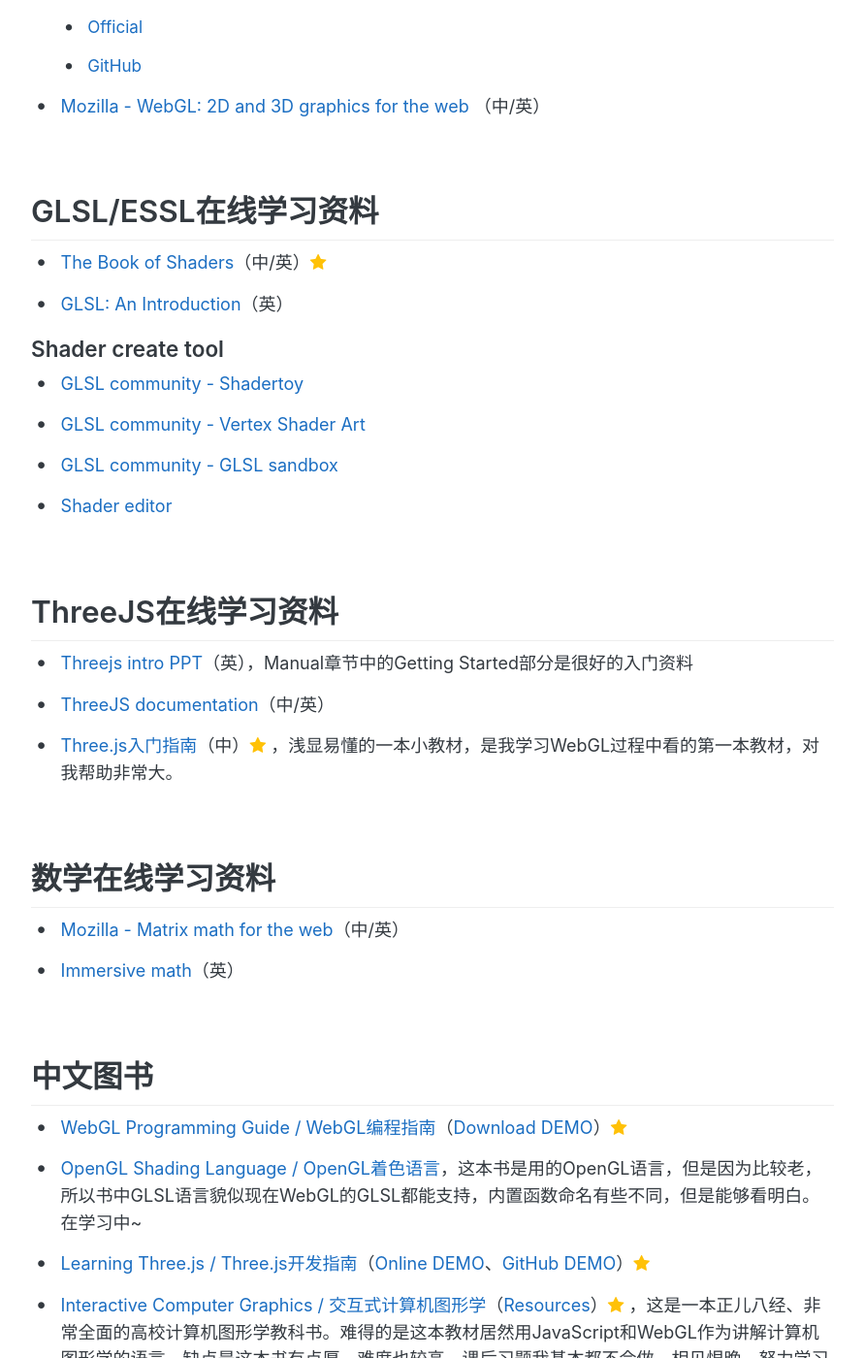
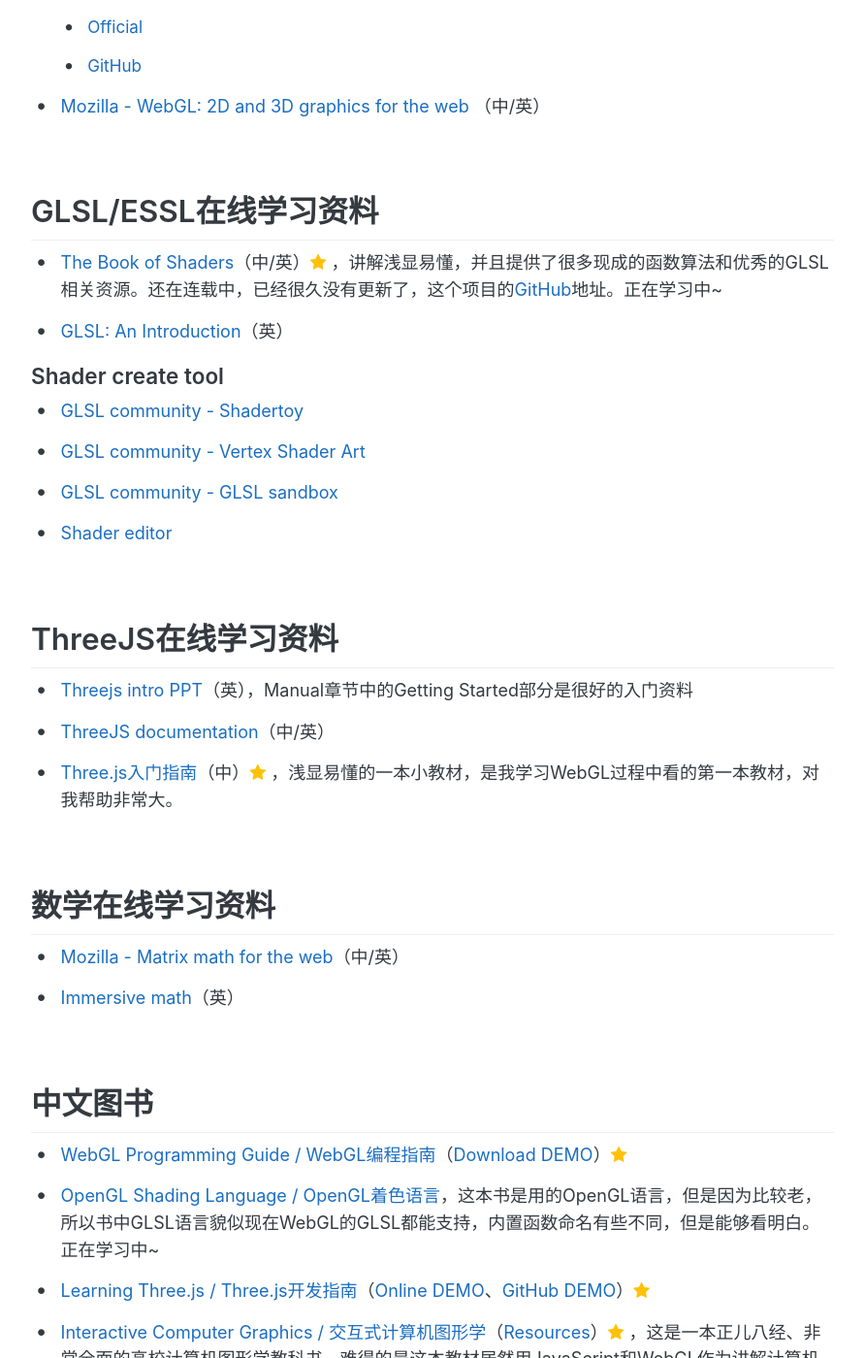
Before and after one commit to xiehuating/xiehuating.github.io, a Jekyll site: the page built from _posts/2019-04-28-webgl-learning-tutorials-for-beginner.md, in a window 1280 px wide and 1400 px high, scrolled down 1374 px. Shown: the whole window at 97% size, without its empty margins (194-1085 px from the left). Built offline with Jekyll 4.4.1, drawn with Linux system fonts in a browser that asks for light colours; some web fonts are replaced.

Commit message:
update typos

```diff
--- a/_posts/2019-04-28-webgl-learning-tutorials-for-beginner.md
+++ b/_posts/2019-04-28-webgl-learning-tutorials-for-beginner.md
@@ -45,7 +45,7 @@
 
 ## GLSL/ESSL在线学习资料
 
-- [The Book of Shaders](https://thebookofshaders.com/)（中/英）<i class="fa fa-star" aria-hidden="true" style="color: #ffc107" title="Favorite"></i>
+- [The Book of Shaders](https://thebookofshaders.com/)（中/英）<i class="fa fa-star" aria-hidden="true" style="color: #ffc107" title="Favorite"></i> ，讲解浅显易懂，并且提供了很多现成的函数算法和优秀的GLSL相关资源。还在连载中，已经很久没有更新了，这个项目的[GitHub](https://github.com/patriciogonzalezvivo/thebookofshaders)地址。正在学习中~
 - [GLSL: An Introduction](http://nehe.gamedev.net/article/glsl_an_introduction/25007/)（英）
 
 #### Shader create tool
@@ -75,7 +75,7 @@
 ## 中文图书
 
 - [WebGL Programming Guide / WebGL编程指南](https://book.douban.com/subject/25909351/)（[Download DEMO](https://sites.google.com/site/webglbook/home/downloads)）<i class="fa fa-star" aria-hidden="true" style="color: #ffc107" title="Favorite"></i>
-- [OpenGL Shading Language / OpenGL着色语言](https://book.douban.com/subject/1911849/)，这本书是用的OpenGL语言，但是因为比较老，所以书中GLSL语言貌似现在WebGL的GLSL都能支持，内置函数命名有些不同，但是能够看明白。在学习中~
+- [OpenGL Shading Language / OpenGL着色语言](https://book.douban.com/subject/1911849/)，这本书是用的OpenGL语言，但是因为比较老，所以书中GLSL语言貌似现在WebGL的GLSL都能支持，内置函数命名有些不同，但是能够看明白。正在学习中~
 - [Learning Three.js / Three.js开发指南](https://book.douban.com/subject/27127506/)（[Online DEMO](http://www.smartjava.org/content/all-109-examples-my-book-threejs-threejs-version-r63/)、[GitHub DEMO](https://github.com/josdirksen/learning-threejs)）<i class="fa fa-star" aria-hidden="true" style="color: #ffc107" title="Favorite"></i>
 - [Interactive Computer Graphics / 交互式计算机图形学](https://book.douban.com/subject/26916420/)（[Resources](https://www.cs.unm.edu/~angel/BOOK/INTERACTIVE_COMPUTER_GRAPHICS/SEVENTH_EDITION/)）<i class="fa fa-star" aria-hidden="true" style="color: #ffc107" title="Favorite"></i> ，这是一本正儿八经、非常全面的高校计算机图形学教科书。难得的是这本教材居然用JavaScript和WebGL作为讲解计算机图形学的语言，缺点是这本书有点厚、难度也较高，课后习题我基本都不会做。相见恨晚，努力学习中~~~
 - [Introduction to Computer Graphics / 计算机图形学导论——实用学习指南（WebGL版）](https://book.douban.com/subject/30856114/)，这本书没有看过，发现这本教材的时候，已经不需要学习导论了。但是这种导论、概论类的教材对初学者入门非常有帮助。
```
